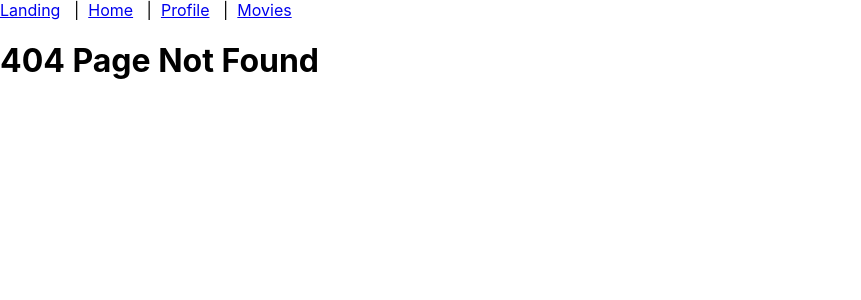
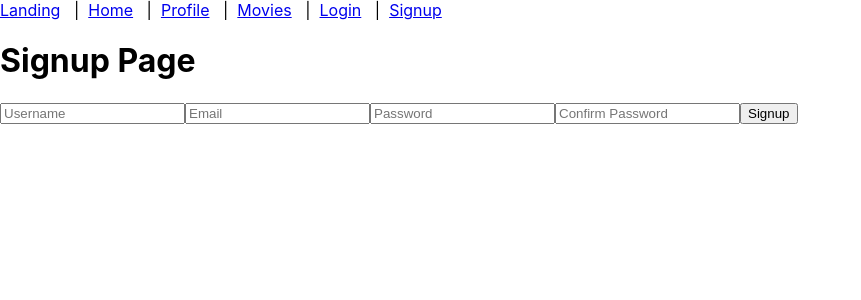
Before and after one commit to philipmogul/reactWiz, a React (Create React App) app: page /signup in a window 1280 px wide. Before the commit this address had no page. Shown: the top 300 px of the page, without its empty margins (0-861 px from the left). Built offline with nearby package versions, Linux system fonts and the light colour scheme.

Commit message:
Setting up Login & Signup Pages

```diff
--- a/src/App.js
+++ b/src/App.js
@@ -1,6 +1,8 @@
 import {Routes, Route} from 'react-router-dom';
 import Home from './pages/Home';
 import Profile from './pages/Profile';
+import Login from './Login';
+import Signup from './Signup';
 import { Link } from 'react-router-dom';
 import MovieSearch from './pages/MoviesSearch';
 
@@ -19,7 +21,9 @@ const App = () => {
           <Link to="/">Landing</Link> &nbsp; | &nbsp;
           <Link to="/home">Home</Link> &nbsp; | &nbsp;
           <Link to="/profile">Profile</Link> &nbsp; | &nbsp;
-          <Link to="/movies">Movies</Link>
+          <Link to="/movies">Movies</Link> &nbsp; | &nbsp;
+          <Link to="/login">Login</Link> &nbsp; | &nbsp;
+          <Link to="/signup">Signup</Link>
         </nav>
 
         <Routes>
@@ -27,6 +31,8 @@ const App = () => {
           <Route path="/home" element={<Home />} />
           <Route path="/profile" element={<Profile />} />
           <Route path="/movies" element={<MovieSearch />} />
+          <Route path="/login" element={<Login />} />
+          <Route path="/signup" element={<Signup />} />
           <Route path="*" element={<h1>404 Page Not Found</h1>} />
         </Routes>
 
--- /dev/null
+++ b/src/Login.jsx
@@ -0,0 +1,19 @@
+import React from 'react';
+
+export default function Login() {
+  return (
+    <>
+        <div>
+        <h1>Login Page</h1>
+        </div>
+        <form onSubmit={(e) => {
+            e.preventDefault();
+            // Handle login logic here
+        }} >
+            <input type="text" placeholder="Username" />
+            <input type="password" placeholder="Password" />
+            <button type="submit">Login</button>
+        </form>
+    </>
+  );
+}
--- /dev/null
+++ b/src/Signup.jsx
@@ -0,0 +1,21 @@
+import React from "react";
+
+export default function Signup() {
+  return (
+    <>
+        <div>
+        <h1>Signup Page</h1>
+        </div>
+        <form onSubmit={(e) => {
+            e.preventDefault();
+            // Handle signup logic here
+        }} >
+            <input type="text" placeholder="Username" />
+            <input type="email" placeholder="Email" />
+            <input type="password" placeholder="Password" />
+            <input type="password" placeholder="Confirm Password" />
+            <button type="submit">Signup</button>
+        </form>
+    </>
+  );
+}
```
